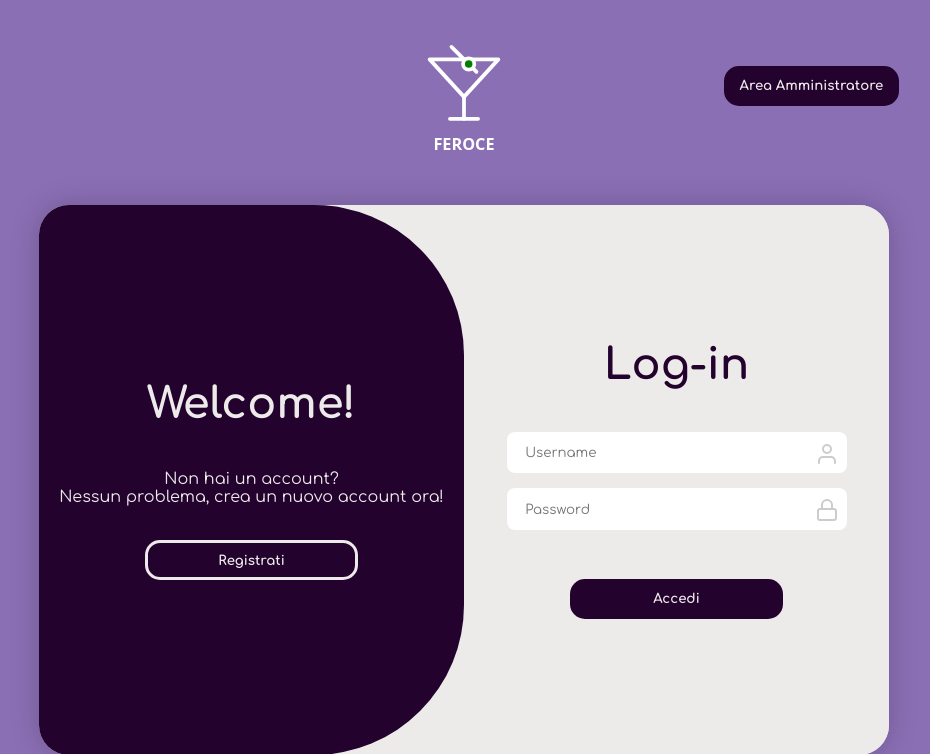
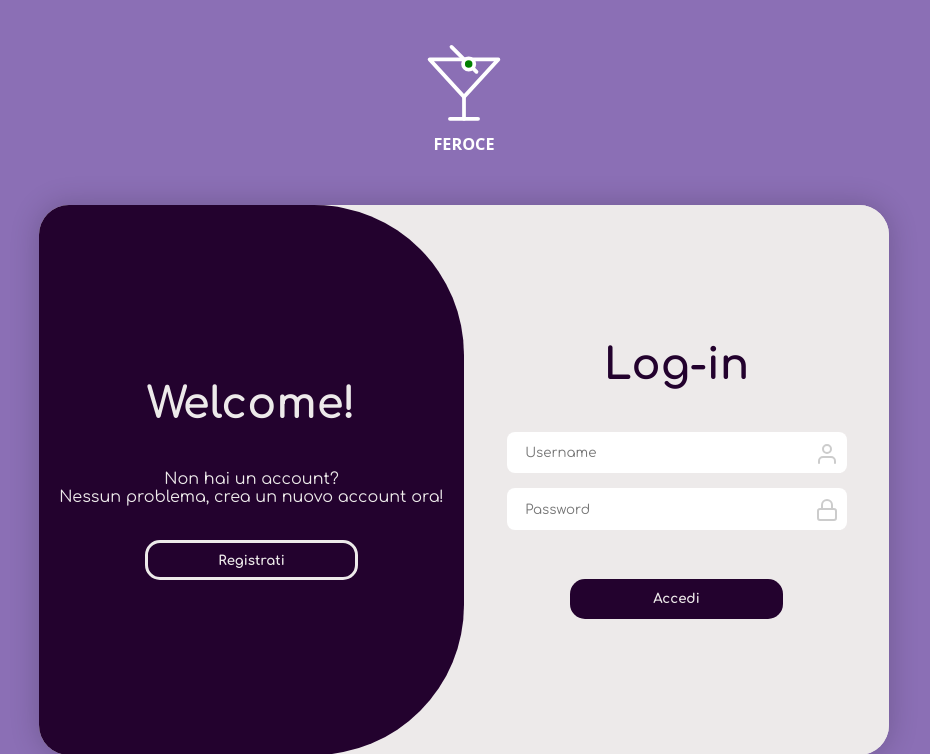
Before and after one commit to davbios/progetto-tecweb, a PHP site: page /login.php in a window 1280 px wide. Shown: the top 754 px of the page, without its empty margins (176-1106 px from the left). Run offline with PHP 8.4, Linux system fonts and the light colour scheme.

Commit message:
Rimosso pulsante accesso admin (superfluo)

```diff
--- a/src/css/login.css
+++ b/src/css/login.css
@@ -49,50 +49,6 @@ header h1{
     position: absolute;
     left: -9999px;
 }
-
-/* Form per il login area amministratore */
-.admin-area {
-    position: absolute;
-    top: 0;
-    right: 30px;
-}
-
-.admin-login{
-    z-index: 10;
-    position: relative;
-    width: min(350px, 40vw);
-    height: min(250px, 35vh);
-}
-
-.admin-form{
-    display: none;
-    padding: 20px;
-    margin-top: 10px;
-    background: #EDEAEA;
-    border-radius: 4px;
-    border: 3px solid #23022E;
-}
-
-.admin-form input{
-    width: 80%;
-    padding: 8px;
-    outline: 0;
-    background: #fff;
-    font-weight: 100;
-    border-radius: 2px;
-}
-
-.admin-form #usr{
-    position: absolute;
-    right: 90px;
-    top: 70px;
-}
-.admin-form #psw{
-    position: absolute;
-    right: 90px;
-    top: 150px;
-}
-
 
 /*  Form per il login area utente */
 
--- a/src/js/login.js
+++ b/src/js/login.js
@@ -18,17 +18,3 @@ loginbtn.addEventListener('click', function(){
         LoginInput.focus();
     }
 } );
-
-const adminBtn = document.getElementById("admin-btn");
-const adminForm = document.querySelector(".admin-form");
-
-adminBtn.addEventListener("click", (event) => {
-    event.stopPropagation();
-    adminForm.style.display = adminForm.style.display === "block" ? "none" : "block";
-});
-
-document.addEventListener("click", (event) => {
-if (adminForm.style.display !== "block") return;
-if (event.target.closest(".admin-area")) return;
-adminForm.style.display = "none";
-});
--- a/src/login.php
+++ b/src/login.php
@@ -49,33 +49,6 @@ if ($_SERVER["REQUEST_METHOD"] === "POST") {
         header("Location: index.php");
         exit;
     }
-    // accesso admin
-    if ($action === "admin_login") {
-
-        $username = $_POST["username"] ?? null;
-        $password = $_POST["password"] ?? null;
-
-        if (!$username || !$password) {
-            die("Dati mancanti");
-        }
-
-        $user = $userDao->findByUsername($username);
-
-        if (
-            !$user ||
-            !$user->isAdmin() ||
-            !password_verify($password, $user->getPassword())
-        ) {
-            die("Accesso negato");
-        }
-
-        $_SESSION["user_id"]  = $user->getId();
-        $_SESSION["username"] = $user->getUsername();
-        $_SESSION["is_admin"] = true;
-
-        header("Location: admin.php");
-        exit;
-    }
 }
 ?>
 
@@ -94,19 +67,6 @@ if ($_SERVER["REQUEST_METHOD"] === "POST") {
 <body>
     <header>
         <h1>Titolo del sito</h1>
-        <section class="admin-area">
-            <button id="admin-btn" class="btn">Area Amministratore</button>
-            <section class="admin-login">
-                <form class="admin-form" action="login.php" method="POST">
-                    <input type="hidden" name="action" value="admin_login">
-                    <input id="admin-username" type="text" name="username" placeholder="Username" required>
-                    <img id="usr" src="img/user.svg" alt="" aria-hidden="true">
-                    <input id="admin-password" type="password" name="password" placeholder="Password" required>
-                    <img id="psw" src="img/lock.svg" alt="" aria-hidden="true">
-                    <button type="submit" class="btn admin-btn">Accedi</button>
-                </form>
-            </section>
-        </section>
     </header>
     <main class="container">
         <div class="box login">
```
